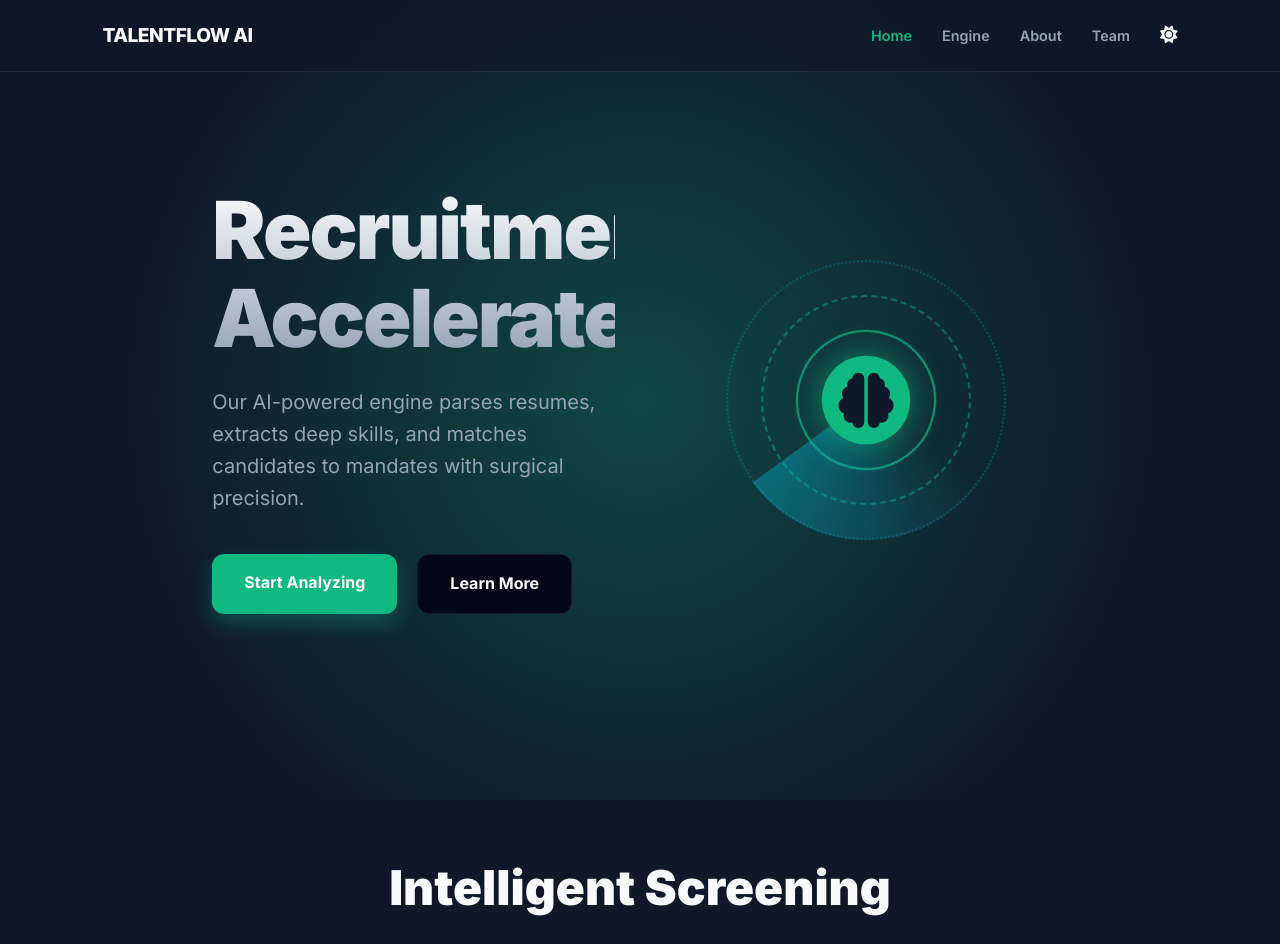
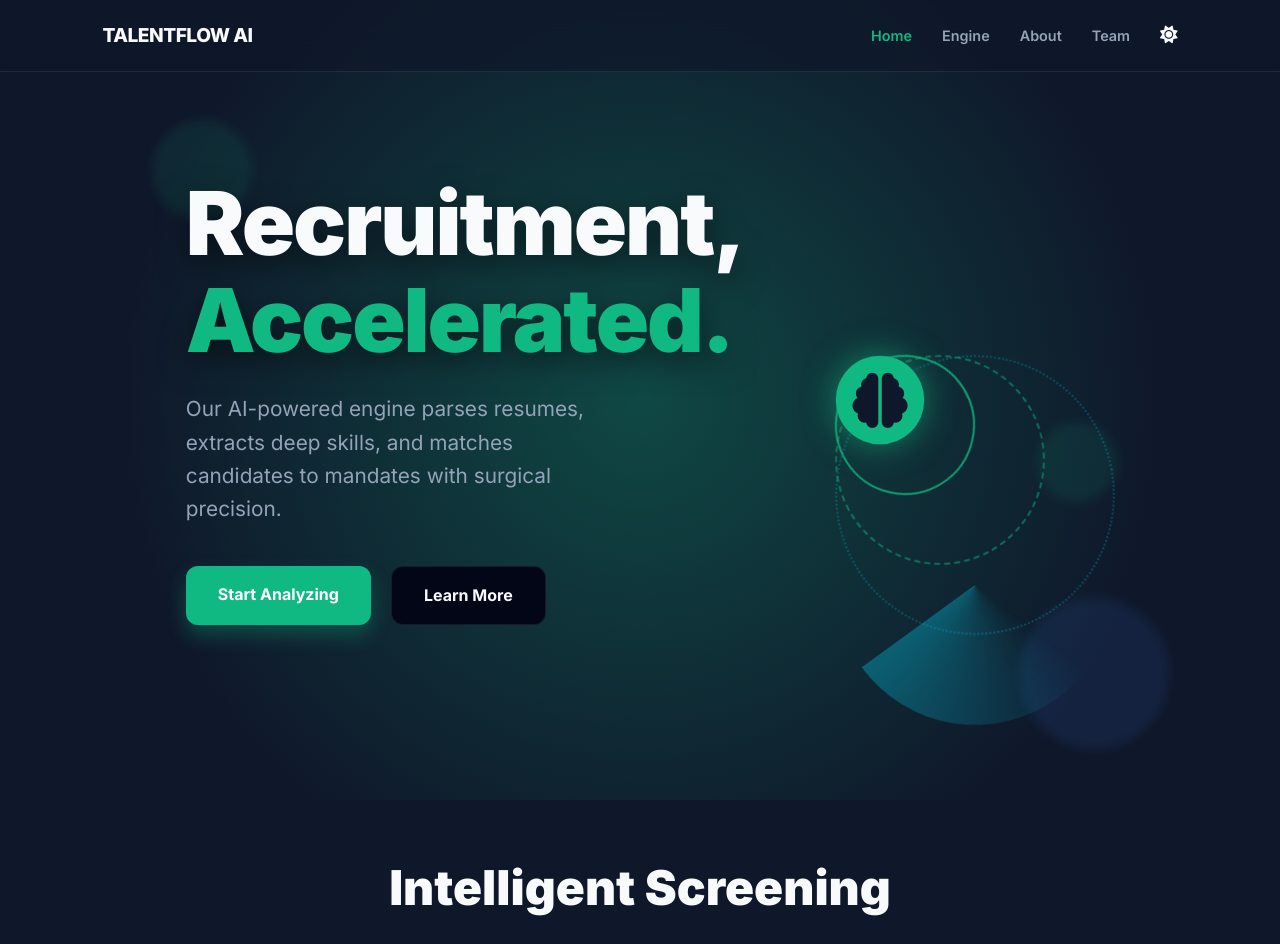
Before and after one commit to Abhishek-Maheshwari-778/Resume-Screening-Skill-Extraction-Ai-flask, a Flask app: page / in a window 1280 px wide. Shown: the top 944 px of the page. Run offline with Flask 3, Linux system fonts and the light colour scheme.

Commit message:
style: improve text contrast and add unique animations to all major pages

```diff
--- a/templates/index.html
+++ b/templates/index.html
@@ -3,11 +3,16 @@
 {% block title %}TalentFlow AI | Home{% endblock %}
 
 {% block content %}
-<section class="hero" id="hero">
-    <div class="hero-container" style="display: flex; align-items: center; justify-content: center; max-width: 1200px; margin: 0 auto; gap: 50px; flex-wrap: wrap;">
+<section class="hero" id="hero" style="overflow: hidden; position: relative;">
+    <!-- Animated Background Particles -->
+    <div class="particles-container" style="position: absolute; top: 0; left: 0; width: 100%; height: 100%; pointer-events: none; z-index: 1;">
+        <div class="particle p1"></div><div class="particle p2"></div><div class="particle p3"></div>
+    </div>
+
+    <div class="hero-container" style="display: flex; align-items: center; justify-content: center; max-width: 1200px; margin: 0 auto; gap: 50px; flex-wrap: wrap; position: relative; z-index: 2;">
         <div class="animate" style="flex: 1; min-width: 340px; text-align: left;">
-            <h1 style="background: linear-gradient(to bottom, var(--text-main), var(--text-muted)); -webkit-background-clip: text; -webkit-text-fill-color: transparent; text-align: left;">Recruitment,<br>Accelerated.</h1>
-            <p style="text-align: left; margin-left: 0; max-width: 500px;">Our AI-powered engine parses resumes, extracts deep skills, and matches candidates to mandates with surgical precision.</p>
+            <h1 style="color: var(--text-main); text-shadow: 0 10px 30px rgba(0,0,0,0.5); text-align: left; font-size: 5.5rem;">Recruitment,<br><span style="color: var(--primary);">Accelerated.</span></h1>
+            <p style="text-align: left; margin-left: 0; max-width: 500px; font-weight: 500; font-size: 1.3rem;">Our AI-powered engine parses resumes, extracts deep skills, and matches candidates to mandates with surgical precision.</p>
             <div style="display: flex; gap: 20px; justify-content: flex-start;">
                 <a href="{{ url_for('analyze') }}" class="btn-cta">Start Analyzing</a>
                 <a href="{{ url_for('about') }}" class="btn-cta" style="background: var(--bg-secondary); border: 1px solid var(--border); box-shadow: none; color: var(--text-main);">Learn More</a>
@@ -27,6 +32,20 @@
         </div>
     </div>
 </section>
+
+<style>
+    .particle { position: absolute; background: var(--primary); border-radius: 50%; opacity: 0.1; filter: blur(5px); animation: floatParticle 20s infinite linear; }
+    .p1 { width: 100px; height: 100px; top: 10%; left: 10%; animation-duration: 25s; }
+    .p2 { width: 150px; height: 150px; bottom: 10%; right: 10%; animation-duration: 35s; background: var(--secondary); }
+    .p3 { width: 80px; height: 80px; top: 50%; left: 80%; animation-duration: 45s; }
+
+    @keyframes floatParticle {
+        0% { transform: translate(0, 0) rotate(0deg); }
+        33% { transform: translate(30px, 50px) rotate(120deg); }
+        66% { transform: translate(-20px, 20px) rotate(240deg); }
+        100% { transform: translate(0, 0) rotate(360deg); }
+    }
+
 
 <style>
     .ai-core-system {
```
Also changed, not shown: templates/analyze.html (+27 -3 lines), templates/team.html (+15 -2 lines).
